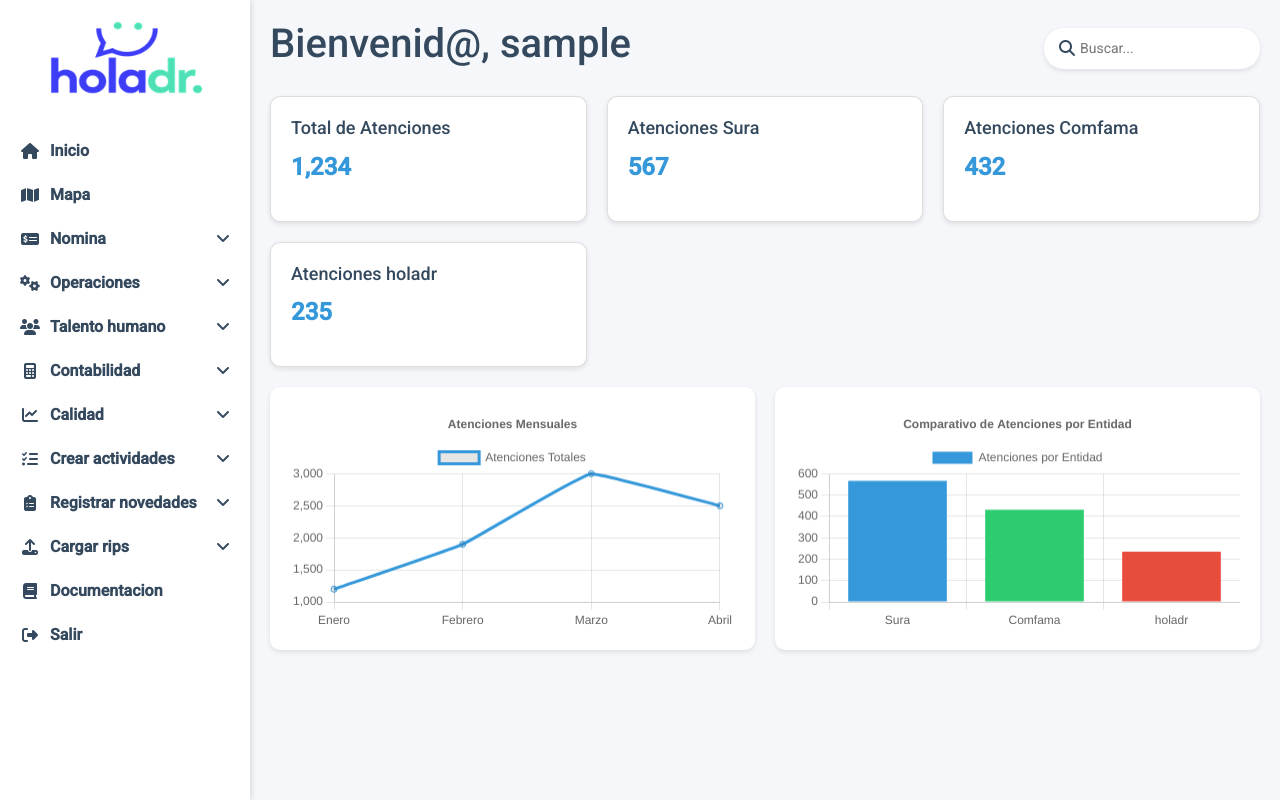
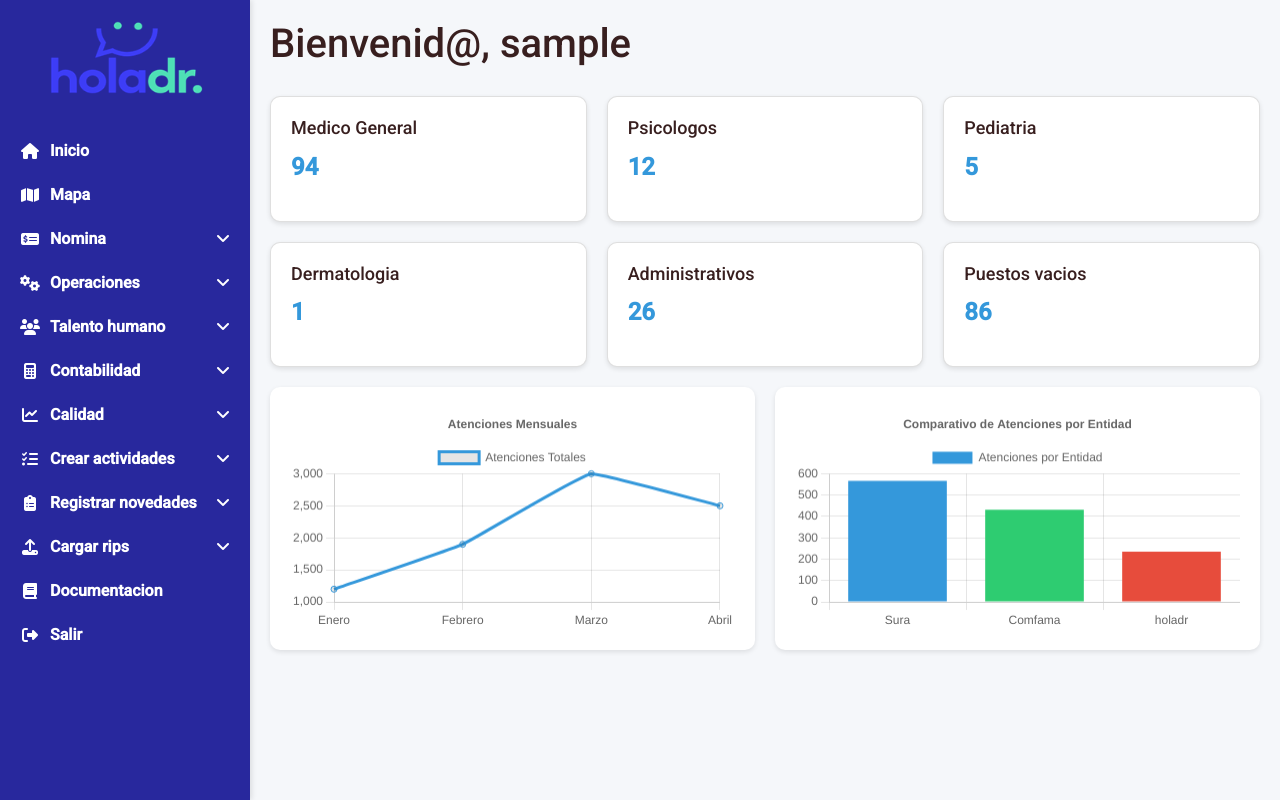
Before and after one commit to juliancastillo21/BACKUP-APP, a Python web app: template templates/admin.html in a window 1280 px wide. Run offline with Jinja, Linux system fonts and the light colour scheme; the template is opened without the code that fills it: most values are stand-ins (such as "Sample title", 1, 10 or a date in 2020); some libraries are stand-ins or nearby versions.

Commit message:
se actualizo la vista admin

```diff
--- a/templates/admin.html
+++ b/templates/admin.html
@@ -13,7 +13,7 @@
             --primary-color: #3498db;
             --secondary-color: #2ecc71;
             --background-color: #f5f7fa;
-            --text-color: #34495e;
+            --text-color: #FFFFFF;
             --sidebar-width: 250px;
         }
 
@@ -36,7 +36,7 @@
         .sidebar {
             width: var(--sidebar-width);
             height: 100vh;
-            background-color: #fff;
+            background-color:#28289D;
             box-shadow: 2px 0 5px rgba(0, 0, 0, 0.1);
             overflow-y: auto;
             position: fixed;
@@ -204,7 +204,7 @@
           <div class="sidebar-header">
               <img src="/static/imagenes/logo2.png" alt="hola doctor">
           </div>
-          <ul class="sidebar-menu">
+          <ul class="sidebar-menu" >
               <li><a href="/admin"><i class="fas fa-home"></i> Inicio</a></li>
               <li><a href="/plano"><i class="fas fa-map"></i> Mapa</a></li>
               <li>
@@ -280,30 +280,35 @@
           </ul>
       </aside>
       <main class="main-content">
-          <header class="header">
+          <header class="header" style="color: rgb(56, 31, 31);">
               <h1>Bienvenid@, {{ username }}</h1>
-              <div class="search-bar">
-                  <i class="fas fa-search"></i>
-                  <input type="text" placeholder="Buscar...">
-              </div>
+
           </header>
-          <section class="dashboard-cards">
+          <section class="dashboard-cards" style="color: rgb(56, 31, 31);">
               <div class="card">
-                  <h3>Total de Atenciones</h3>
-                  <p>1,234</p>
+                  <h3 >Medico General </h3>
+                  <p>94</p>
               </div>
               <div class="card">
-                  <h3>Atenciones Sura</h3>
-                  <p>567</p>
+                  <h3 >Psicologos</h3>
+                  <p>12</p>
               </div>
               <div class="card">
-                  <h3>Atenciones Comfama</h3>
-                  <p>432</p>
+                  <h3  >Pediatria</h3>
+                  <p>5</p>
               </div>
               <div class="card">
-                  <h3>Atenciones holadr</h3>
-                  <p>235</p>
+                <h3  >Dermatologia</h3>
+                <p>1</p>
+            </div>
+              <div class="card">
+                  <h3  >Administrativos</h3>
+                  <p>26</p>
               </div>
+              <div class="card">
+                <h3  >Puestos vacios</h3>
+                <p>86</p>
+            </div>
           </section>
           <section class="charts">
               <div class="chart-container">
```
